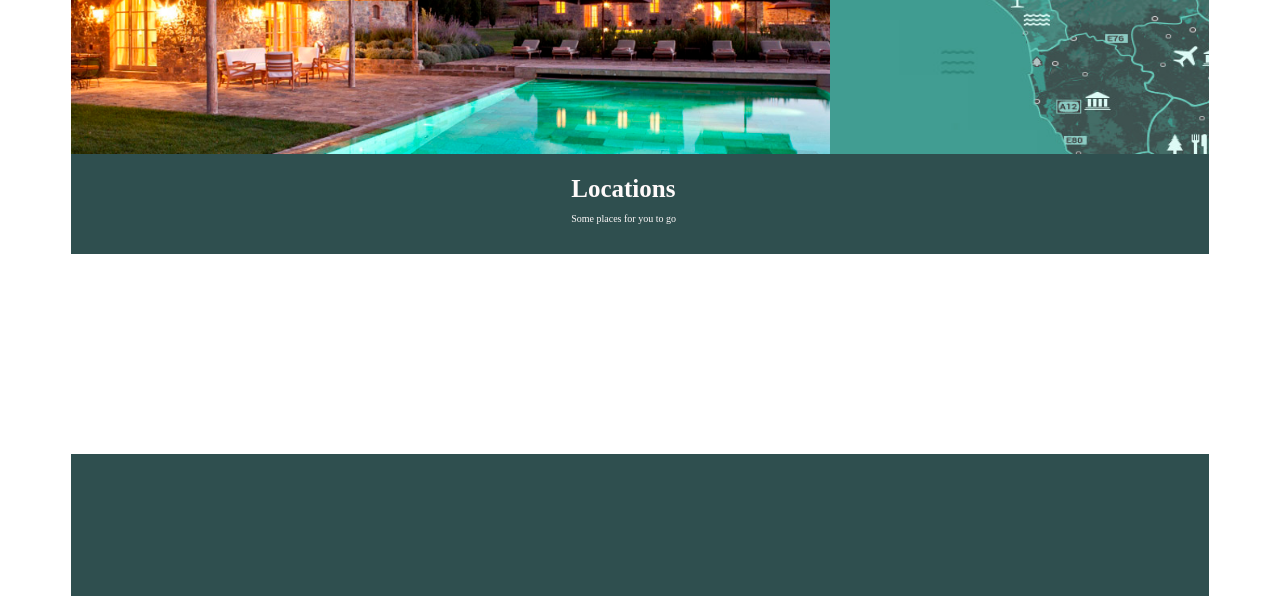
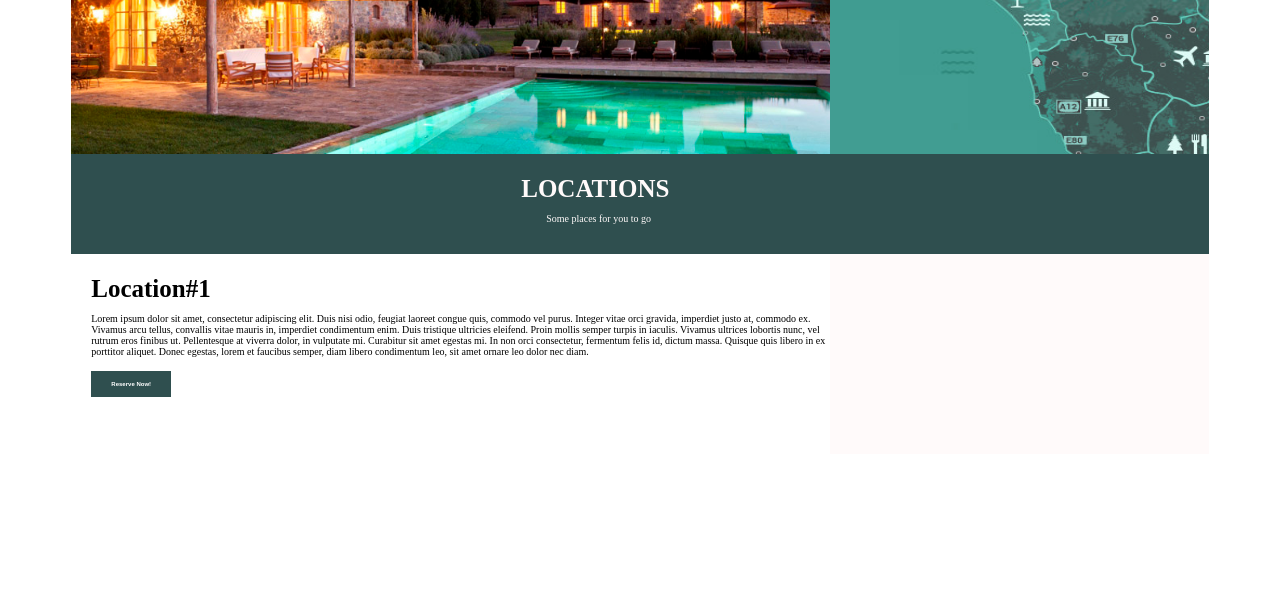
Before and after one commit to TAxford/TuscanyVilla, a plain HTML site: page TuscanyVilla/index.html in a window 1280 px wide. Shown: the part 204-800 px from the top of the page. Drawn offline with Linux system fonts and the light colour scheme.

Commit message:
completed section 5 with text and button

```diff
--- a/TuscanyVilla/index.html
+++ b/TuscanyVilla/index.html
@@ -31,12 +31,18 @@
             <image id="imgSec3" src="Img/Versilia.jpg" />
         </section>
         <section class="grid-item grid-item-4">
-            <div class="textSec3">
-                <h1>Locations</h1>
+            <div class="textSec4">
+                <h1>LOCATIONS</h1>
                 <p>Some places for you to go</p>
             </div>
         </section>
-        <section class="grid-item grid-item-5"></section>
+        <section class="grid-item grid-item-5">
+            <div class="textSec5">
+                <h1>Location#1</h1>
+                <p>Lorem ipsum dolor sit amet, consectetur adipiscing elit. Duis nisi odio, feugiat laoreet congue quis, commodo vel purus. Integer vitae orci gravida, imperdiet justo at, commodo ex. Vivamus arcu tellus, convallis vitae mauris in, imperdiet condimentum enim. Duis tristique ultricies eleifend. Proin mollis semper turpis in iaculis. Vivamus ultrices lobortis nunc, vel rutrum eros finibus ut. Pellentesque at viverra dolor, in vulputate mi. Curabitur sit amet egestas mi. In non orci consectetur, fermentum felis id, dictum massa. Quisque quis libero in ex porttitor aliquet. Donec egestas, lorem et faucibus semper, diam libero condimentum leo, sit amet ornare leo dolor nec diam.</p>
+                <input class="buttonSec5" value="Reserve Now!">
+            </div>
+        </section>
         <section class="grid-item grid-item-6"></section>
         <section class="grid-item grid-item-7"></section>
         <section class="grid-item grid-item-8"></section>
--- a/TuscanyVilla/style.css
+++ b/TuscanyVilla/style.css
@@ -81,18 +81,6 @@ section.grid-item.grid-item-3 {
     width:100%;
 }
 
-.textSec3 h1 {
-    color: snow;
-    font-size: 25px;
-    margin-left: 500px;
-    margin-bottom: 10px;
-}
-
-.textSec3 p {
-    color: snow;
-    font-size: 10px;
-    margin-left: 500px;
-}
 
 section.grid-item.grid-item-4 {
     grid-column: 1 / span 3;
@@ -100,15 +88,57 @@ section.grid-item.grid-item-4 {
     height: 100px;
 }
 
+.textSec4 h1 {
+    color: snow;
+    font-size: 25px;
+    margin-left: 450px;
+    margin-bottom: 10px;
+}
+
+.textSec4 p {
+    color: snow;
+    font-size: 10px;
+    margin-left: 475px;
+}
+
+
+
 section.grid-item.grid-item-5 {
-    grid-column: 1 / span 3;
+    grid-column: 1 / span 2;
     background-color: white;
     height:200px;
 }
 
+.textSec5 h1 {
+    color: black;
+    font-size: 25px;
+    margin-left: 20px;
+    margin-bottom: 10px;
+}
+
+.textSec5 p {
+    color: black;
+    font-size: 10px;
+    margin-left: 20px;
+    text-overflow:ellipsis;
+}
+
+.buttonSec5 {
+    background-color: darkslategray;
+    border: none;
+    color: white;
+    padding: 10px 15px;
+    text-align: center;
+    text-decoration: none;
+    font-size: 6px;
+    margin: 4px 20px;
+    width: 50px;
+    font-weight: bold;
+}
+
 section.grid-item.grid-item-6 {
-    grid-column: 1 / span 3;
-    background-color: darkslategray;
+    grid-column: 3 / span 1;
+    background-color: snow;
     height:200px;
 }
 
```
